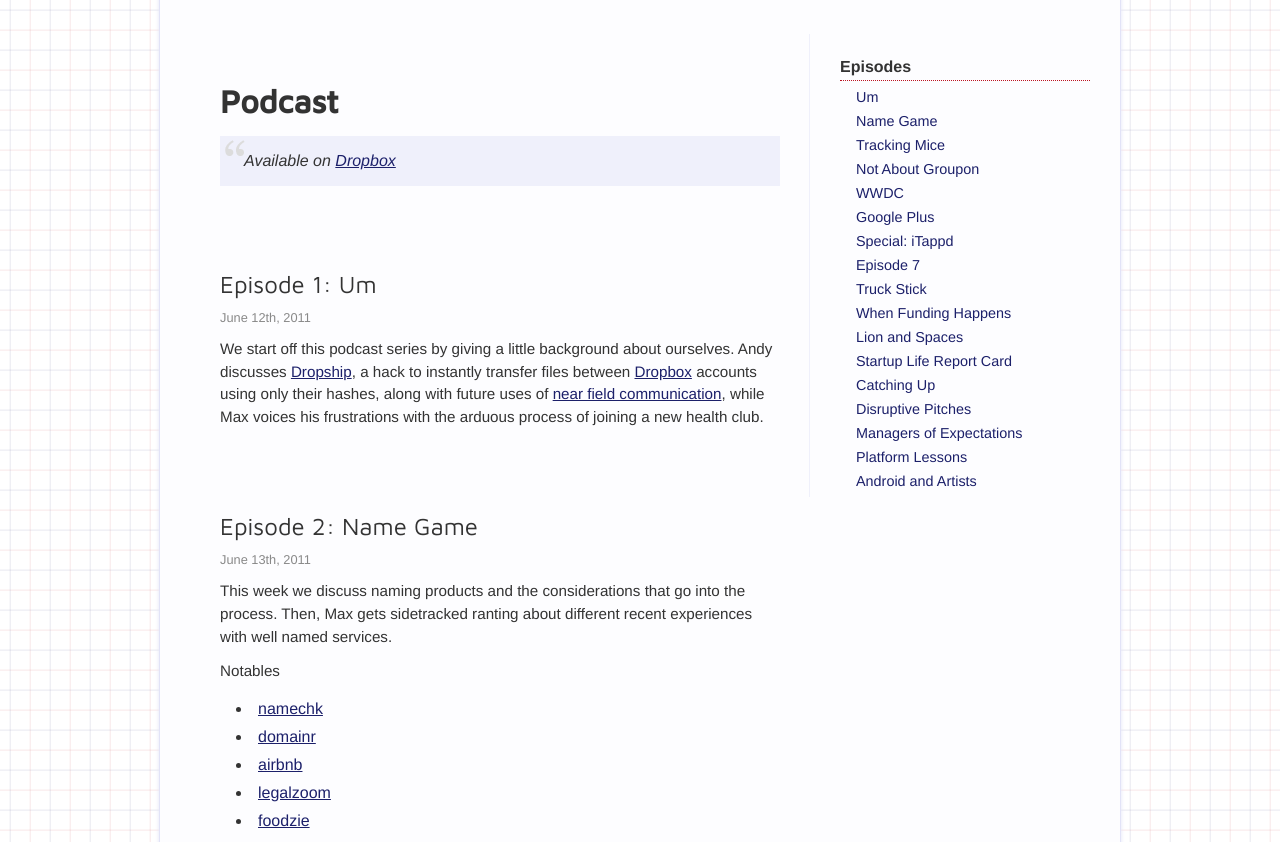
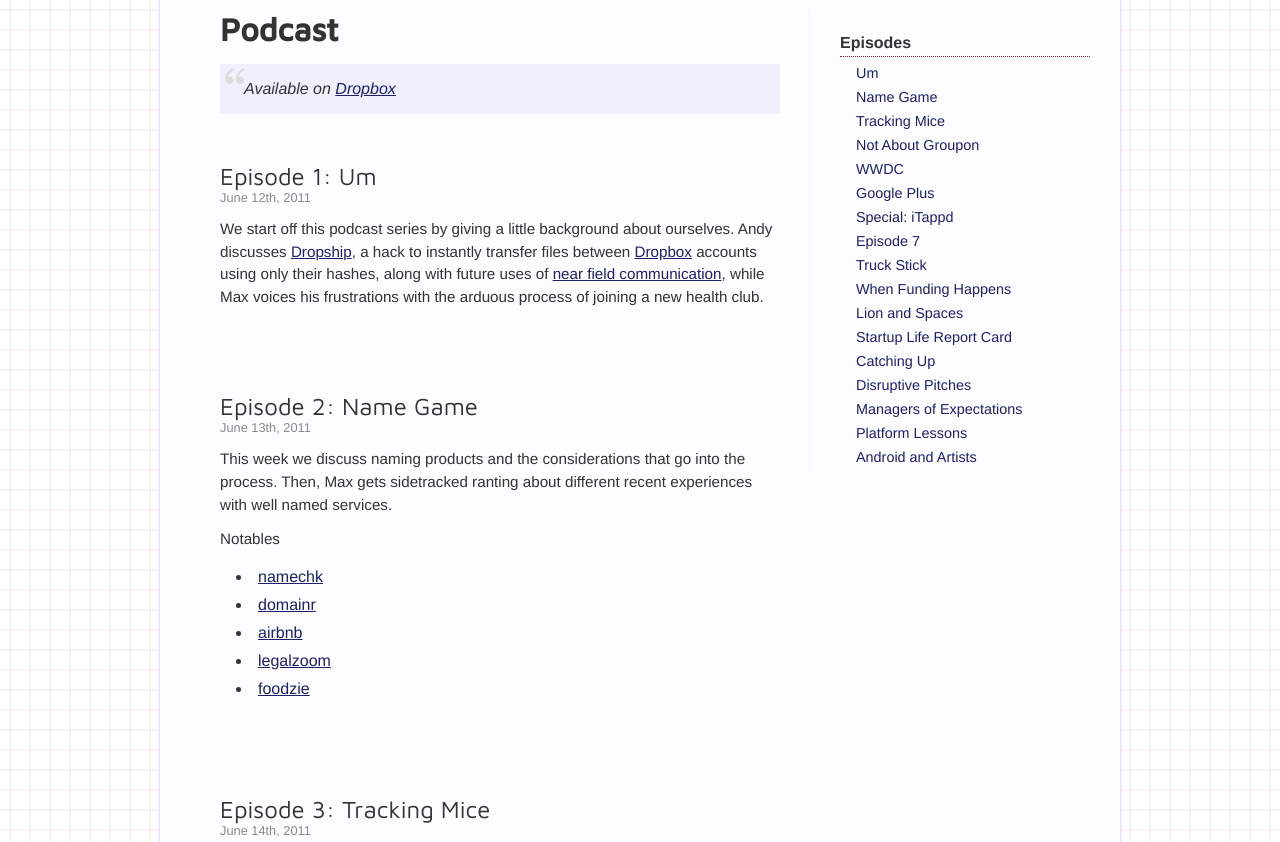
Before and after one commit to maxbeatty/anpret, a plain HTML site: page index.html in a window 1280 px wide. Shown: the part 1020-1862 px from the top of the page. Drawn offline with nearby package versions, Linux system fonts and the light colour scheme; a web font is replaced by a local one.

Commit message:
remove post heading styles, resist :not(:first-child)

```diff
--- a/style.css
+++ b/style.css
@@ -397,13 +397,13 @@
     margin-bottom: 1em;
   }
   .entry-content h1, .post h1, .page h1,
-  .entry-content h2, .post h2,
+  .entry-content h2,
   .entry-content h3, .post h3,
   .entry-content h4, .post h4,
   .entry-content h5, .post h5,
   .entry-content h6, .post h6 { margin-bottom: 0.5em; font-weight: bold;}
   .entry-content h1 { font-size: 1.75em;}
-  .entry-content h2, article h2, .post h2 {
+  .entry-content h2, article h2 {
     font-family: "Maven Pro", sans-serif;
     font-weight: 400;
     font-size: 1.5em;
@@ -599,6 +599,10 @@
   margin-top: -4px;
 }
 
-[id^="podcast"] {
+h2[id^="podcast"] {
   padding-top: 3em;
 }
+
+#podcast-ep1 {
+  padding-top: 1.5em;
+}
```
